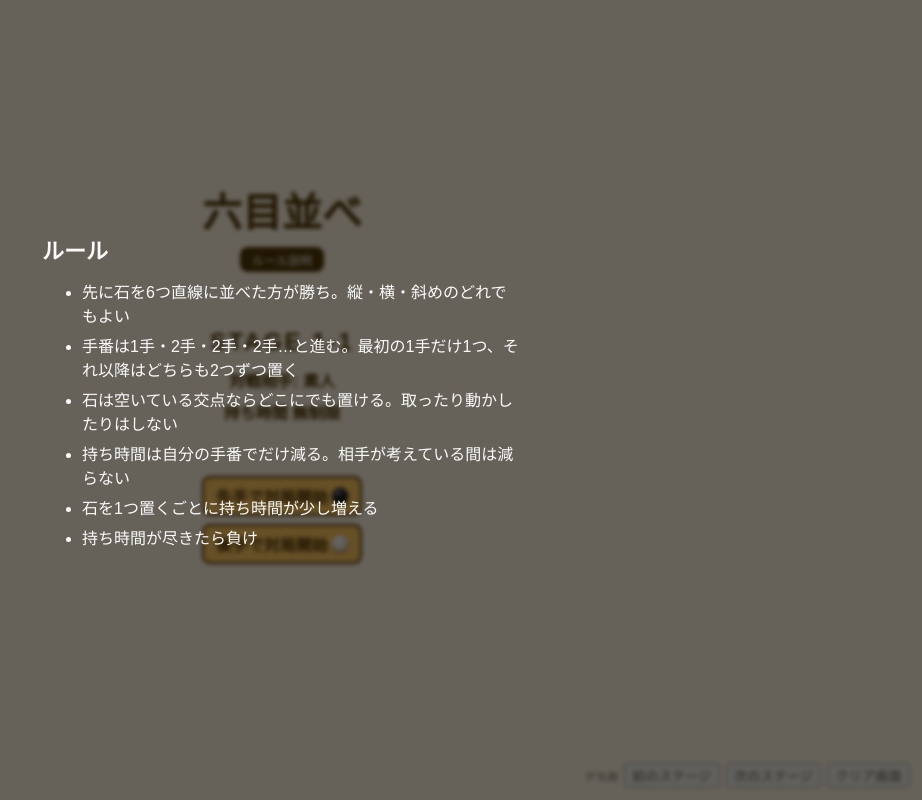
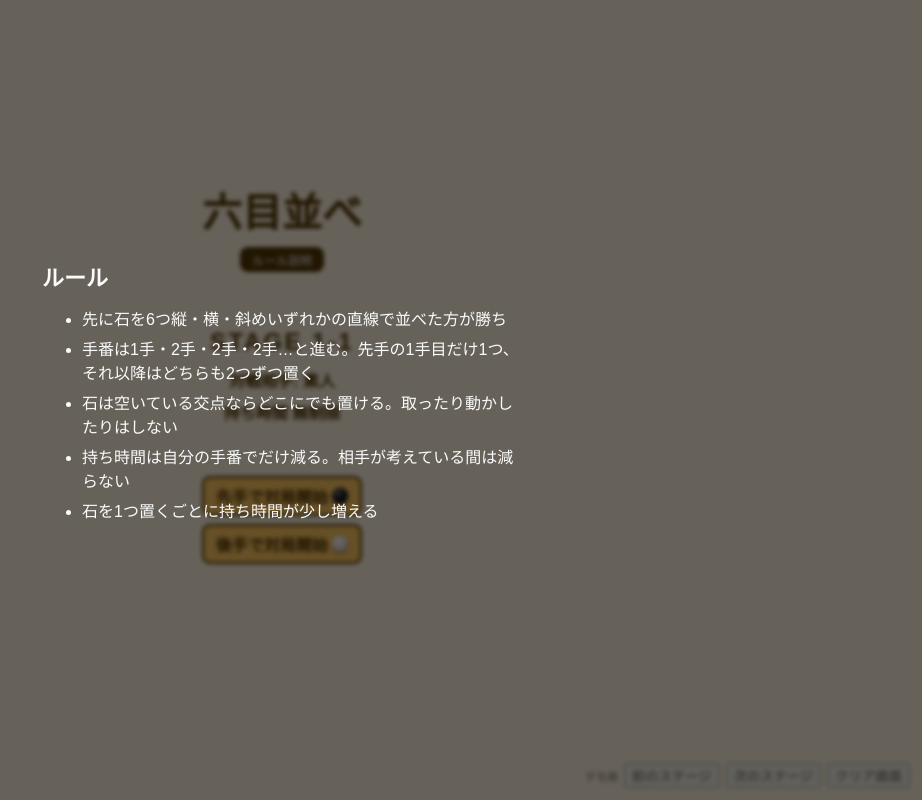
Before and after one commit to TakuyaXyze/6moku-narabe, a Next.js app: page / in a window 1280 px wide. Both pictures are taken after a click on the button "ルール説明". Shown: the whole page, without its empty margins (358-1280 px from the left). Built offline with nearby package versions, Linux system fonts and the light colour scheme.

Commit message:
🩹 表示文言の変更

```diff
--- a/components/RuleScreen.tsx
+++ b/components/RuleScreen.tsx
@@ -4,12 +4,11 @@ import "../styles/GameInfo.css";
 import { Overlay } from "./Overlay";
 
 const RULES: string[] = [
-    "先に石を6つ直線に並べた方が勝ち。縦・横・斜めのどれでもよい",
-    "手番は1手・2手・2手・2手…と進む。最初の1手だけ1つ、それ以降はどちらも2つずつ置く",
+    "先に石を6つ縦・横・斜めいずれかの直線で並べた方が勝ち",
+    "手番は1手・2手・2手・2手…と進む。先手の1手目だけ1つ、それ以降はどちらも2つずつ置く",
     "石は空いている交点ならどこにでも置ける。取ったり動かしたりはしない",
     "持ち時間は自分の手番でだけ減る。相手が考えている間は減らない",
     "石を1つ置くごとに持ち時間が少し増える",
-    "持ち時間が尽きたら負け",
 ];
 
 type Props = {
--- a/components/StageData.ts
+++ b/components/StageData.ts
@@ -15,8 +15,8 @@ export const stageInfo: StageInfo[] = [
         stageNo: 1, rounds: 1, timeLimit: Number.POSITIVE_INFINITY, timeIncrement: 0, field: "morning",
         computer: { name: "素人", depth: 2, beamSize: 20, budget: 150000, sight: 1, defense: 0, orderDefense: 0, blunder: 0.5 },
         hints: [
+            "持ち時間は無制限",
             "この相手は止めにこない。自分の列を伸ばすことだけ考えればいい",
-            "持ち時間は無制限",
         ],
     },
     {
@@ -24,7 +24,7 @@ export const stageInfo: StageInfo[] = [
         computer: { name: "見習い", depth: 2, beamSize: 20, budget: 150000, sight: 3, defense: 0.7, orderDefense: 0.7, blunder: 0.45 },
         hints: [
             "持ち時間が設定される",
-            "持ち時間は石を置くたびに増える。迷うより先に置く",
+            "持ち時間は石を置くたびに追加",
             "余った持ち時間の一部は次のステージへ持ち越される",
         ],
     },
@@ -33,7 +33,7 @@ export const stageInfo: StageInfo[] = [
         computer: { name: "門下生", depth: 2, beamSize: 20, budget: 150000, sight: 3, defense: 0.7, orderDefense: 0.7, blunder: 0.45 },
         hints: [
             "強さは見習いと同じ。違うのは持ち時間の短さだけ",
-            "石を十字やX形に並べると持ち時間が増える。活用するとゆとりを生み出せる",
+            "石を十字やX形に並べると持ち時間が増える",
         ],
     },
     {
```
